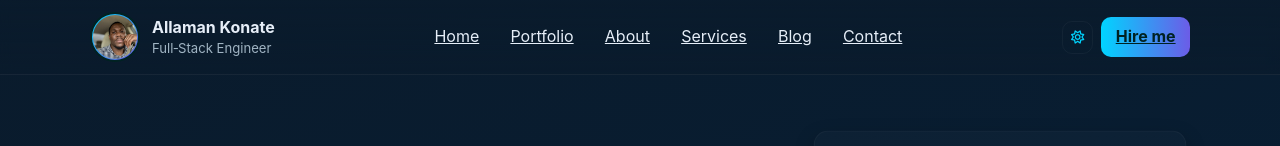
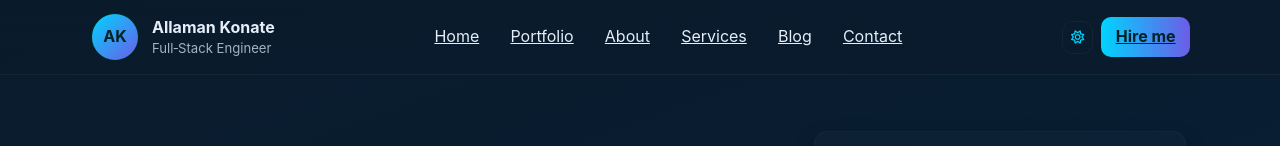
Before and after one commit to konateallaman/Allamankonate.github.io, a plain HTML site: page index.html in a window 1280 px wide. Shown: the top 146 px of the page. Drawn offline with nearby package versions, Linux system fonts and the light colour scheme.

Commit message:
Change logo from image to initials in header
Updated the header logo from an image to initials.

```diff
--- a/index.html
+++ b/index.html
@@ -20,7 +20,8 @@
     <div class="container nav">
         <div class="brand">
             <div class="logo">
-                <img src="Images/logo.jpg" alt="Allaman Konate" class="logo-img">
+                <!-- <img src="Images/logo.jpg" alt="Allaman Konate" class="logo-img"> -->
+                AK
             </div>
             <div>
                 <h1 class="site-name">Allaman Konate</h1>
```
